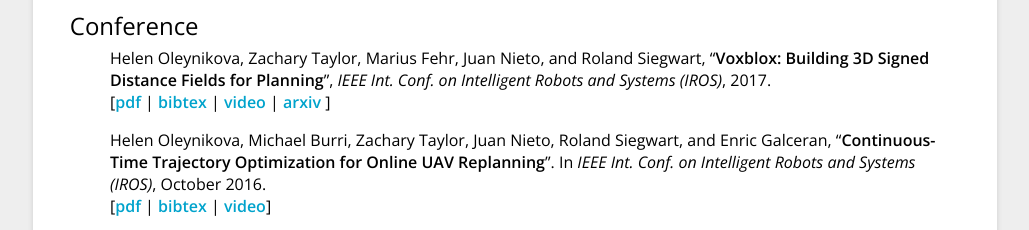
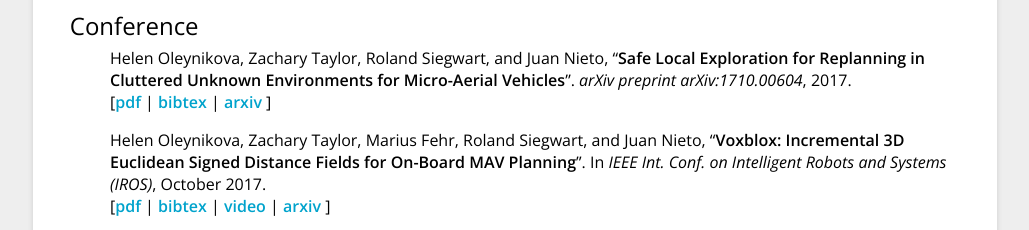
Before and after one commit to helenol/helenol.github.io, a plain HTML site: page index.html in a window 1280 px wide. Shown: the part 525-755 px from the top of the page, without its empty margins (125-1154 px from the left). Drawn offline with nearby package versions, Linux system fonts and the light colour scheme.

Commit message:
Long-needed update.

```diff
--- a/index.html
+++ b/index.html
@@ -29,8 +29,13 @@
     <div class="content">
       <h2>Conference</h2>
       <div class="pub_list">
-      <p>Helen Oleynikova, Zachary Taylor, Marius Fehr, Juan Nieto, and Roland Siegwart, “<b>Voxblox: Building 3D Signed Distance Fields for Planning</b>”, <i>IEEE Int. Conf. on Intelligent Robots and Systems (IROS)</i>, 2017.<br>
+      <p>Helen Oleynikova, Zachary Taylor, Roland Siegwart, and Juan Nieto, “<b>Safe Local Exploration for Replanning in Cluttered Unknown Environments for Micro-Aerial Vehicles</b>”. <i>arXiv preprint arXiv:1710.00604</i>, 2017.<br>
+        [<a href="https://arxiv.org/pdf/1710.00604">pdf</a> | <a href="publications/arxiv_2017_exploration_bibtex.txt">bibtex</a> | <a href="https://arxiv.org/abs/1710.00604">arxiv</a> ]
+      </p>
+
+      <p>Helen Oleynikova, Zachary Taylor, Marius Fehr, Roland Siegwart, and Juan Nieto, “<b>Voxblox: Incremental 3D Euclidean Signed Distance Fields for On-Board MAV Planning</b>”. In <i>IEEE Int. Conf. on Intelligent Robots and Systems (IROS)</i>, October 2017.<br>
         [<a href="publications/iros_2017_voxblox.pdf">pdf</a> | <a href="publications/iros_2017_voxblox_bibtex.txt">bibtex</a> | <a href="https://www.youtube.com/watch?v=ZGvnGFnTVR8">video</a> | <a href="https://arxiv.org/abs/1611.03631">arxiv</a> ]
+      </p>
 
       <p>Helen Oleynikova, Michael Burri, Zachary Taylor, Juan Nieto, Roland Siegwart, and Enric Galceran, “<b>Continuous-Time Trajectory Optimization for Online UAV Replanning</b>”. In <i>IEEE Int. Conf. on Intelligent Robots and Systems (IROS)</i>, October 2016.<br>
         [<a href="publications/iros_2016_replanning.pdf">pdf</a> | <a href="publications/iros_2016_replanning_bibtex.txt">bibtex</a> | <a href="https://www.youtube.com/watch?v=-cm-HkTI8vw">video</a>]
```
Also changed, not shown: publications/arxiv_2017_exploration_bibtex.txt (added), publications/icra_2016_nbvp.txt (added), publications/iros_2017_voxblox_bibtex.txt.
